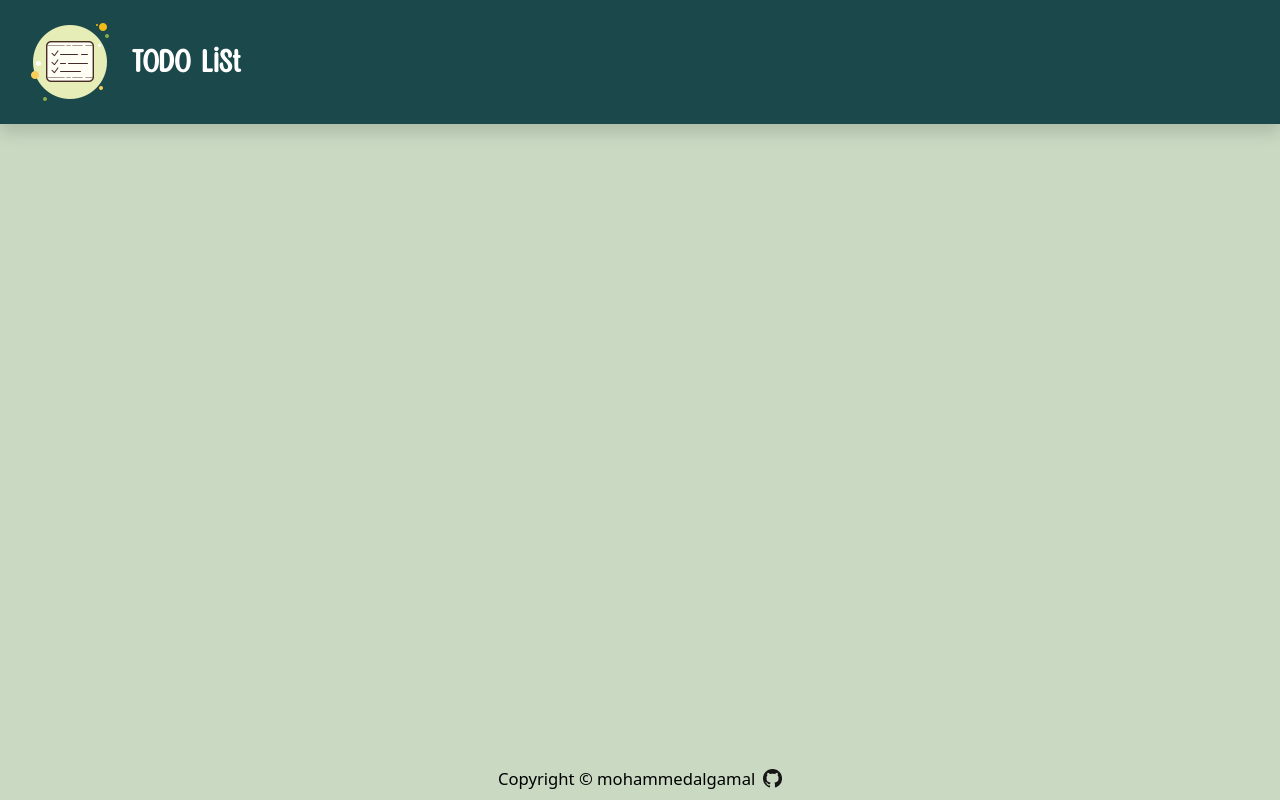
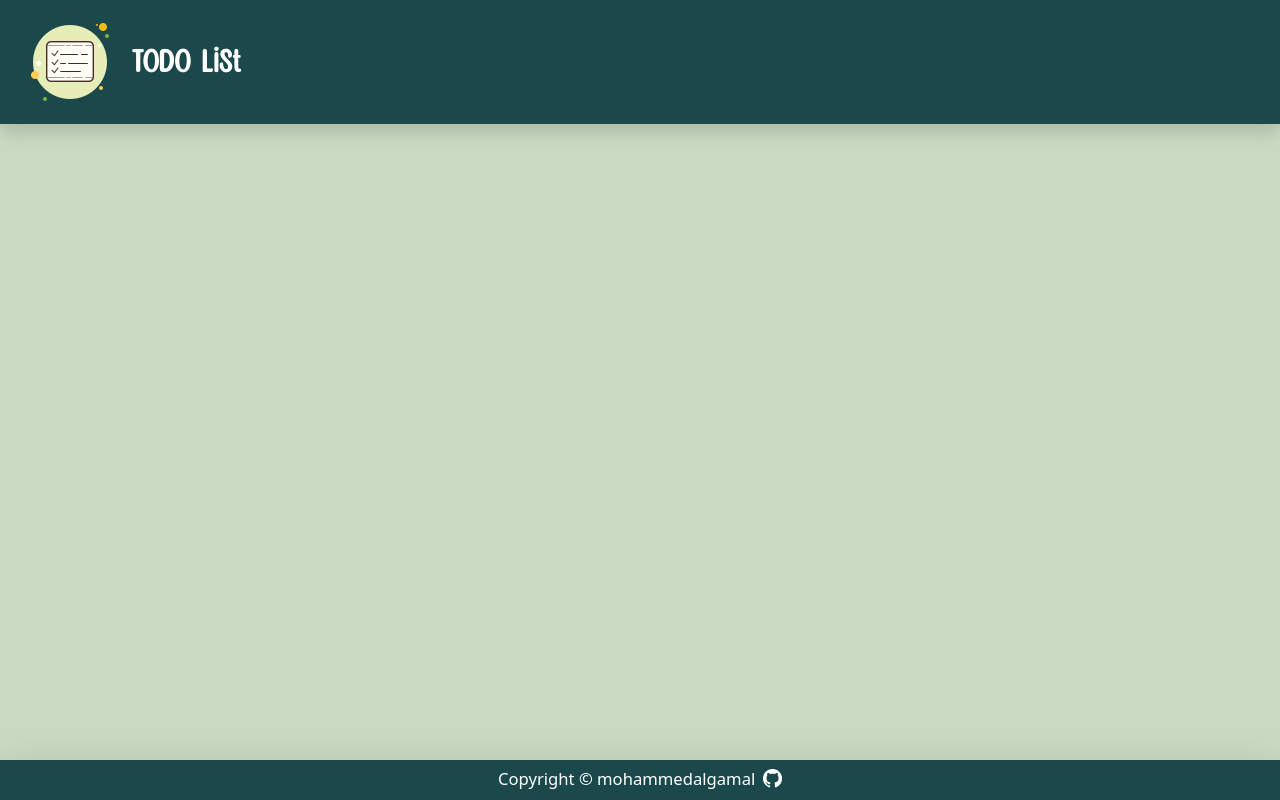
Before and after one commit to mohammedalgamal/TODO-List, a website built with webpack: page dist/index.html in a window 1280 px wide. Built offline with nearby package versions, Linux system fonts and the light colour scheme.

Commit message:
Add main content div and change footer style

```diff
--- a/src/Styles/style.scss
+++ b/src/Styles/style.scss
@@ -25,6 +25,11 @@ body {
         font-family: logo-font;
     }
 
+    .main {
+        min-width: 100vw;
+        min-height: calc(100vh - (124px + 5vh));
+    }
+
     .footer {
         width: 100vw;
         height: 5vh;
@@ -32,9 +37,11 @@ body {
         align-items: center;
         justify-content: center;
         margin-top: auto;
+        background-color: $main-color;
+        z-index: 2;
 
         .text {
-          color: black;
+          color: white;
           font-size: calc(0.8vw + 0.8vh);
           font-weight: 200;
 
--- a/src/footer.js
+++ b/src/footer.js
@@ -1,8 +1,9 @@
-import gitHubImg from "./Images/GitHub-Mark-32px.png";
+import gitHubImg from "./Images/GitHub-Mark-Light-32px.png";
 
 export default function makeFooter() {
     const footer = document.createElement("div");
     footer.className = "footer";
+    footer.classList.add("shadow-lg");
 
     const footerText = document.createElement("div");
     footerText.className = "text";
--- a/src/index.js
+++ b/src/index.js
@@ -1,8 +1,9 @@
 import "bootstrap/dist/css/bootstrap.css";
 import "./Styles/style.css";
 import logo from "./Images/icons8-todo-list-100.png";
+import makeHeader from "./header";
+import makeMainSection from "./main";
 import makeFooter from "./footer";
-import makeHeader from "./header";
 
 const icon = document.createElement("link");
 icon.rel = "icon";
@@ -11,4 +12,5 @@ icon.href = logo;
 document.getElementsByTagName("head")[0].appendChild(icon);
 
 makeHeader();
+makeMainSection();
 makeFooter();
--- /dev/null
+++ b/src/main.js
@@ -0,0 +1,5 @@
+export default function makeMainSection() {
+    const main = document.createElement("div");
+    main.classList.add("main");
+    document.body.appendChild(main);
+};
```
Also changed, not shown: dist/0035c307a36c17babb8d.png (deleted), dist/266ca63177bca6f330a7.png (added), dist/footer.bundle.js, src/Images/GitHub-Mark-32px.png (deleted), src/Images/GitHub-Mark-Light-32px.png (added), src/Styles/style.css, src/navbar.js (added), 2 other files.
